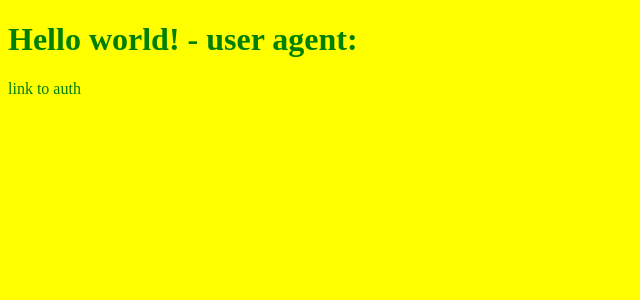
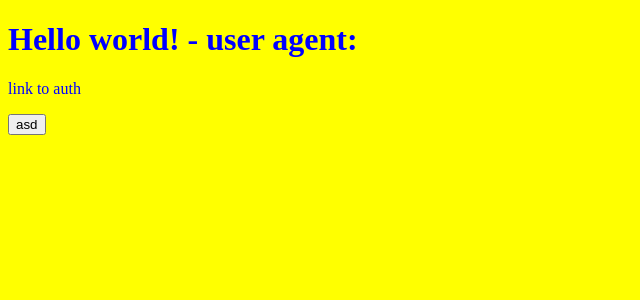
Before and after one commit to kamilmoskal/react-app, a Next.js app: page / in a window 1280 px wide. Shown: the top 300 px of the page, without its empty margins (0-640 px from the left). Built offline with nearby package versions, Linux system fonts and the light colour scheme.

Commit message:
add changing theme

```diff
--- a/src/pages/_app.tsx
+++ b/src/pages/_app.tsx
@@ -1,20 +1,35 @@
 import React from 'react'
 import NextApp from 'next/app'
 import { ThemeProvider } from 'styled-components'
-import GlobalStyle from 'src/styles/global-styles'
+import GlobalStyle from 'src/utils/global-styles'
+import { lightTheme, darkTheme, Theme } from 'src/utils/theme'
 
-const theme = {
-    primary: 'green',
+interface AppState {
+    isDarkTheme: boolean;
+    theme: Theme;
 }
 
-export default class App extends NextApp {
+export default class App extends NextApp<AppState> {
+    state = {
+        isDarkTheme: false,
+        theme: lightTheme,
+    }
+
+    toggleTheme = () => this.setState((prevState: AppState) => ({
+        isDarkTheme: !prevState.isDarkTheme,
+        theme: prevState.isDarkTheme ? lightTheme : darkTheme,
+    }))
+
     render() {
-        const { Component, pageProps } = this.props
+        const { theme } = this.state;
+        const { Component, pageProps } = this.props;
+
 
         return (
             <ThemeProvider theme={theme}>
                 <GlobalStyle />
                 <Component {...pageProps} />
+                <button onClick={this.toggleTheme}>asd</button>
             </ThemeProvider>
         )
     }
--- a/src/pages/index.tsx
+++ b/src/pages/index.tsx
@@ -1,9 +1,9 @@
 import { NextPage } from 'next';
 import Link from 'next/link'
-import styled from 'styled-components';
+import { styled } from 'src/utils/theme';
 
 export const Wrapper = styled.div`
-    ${({ theme }) => `color: ${theme.primary}`}
+    ${({ theme: { secondary } }) => `color: ${secondary.color}`}
 `
 
 const Home: NextPage<{ userAgent: string }> = ({ userAgent }) => (
--- a/src/styles/global-styles.ts
+++ b/src/utils/global-styles.ts
@@ -3,6 +3,8 @@ import { createGlobalStyle } from "styled-components";
 const GlobalStyle = createGlobalStyle`
     * {
         box-sizing: border-box;
+        transition: all 0.2s linear;
+        transition-property: color, background-color, border-color;
     }
 
     body {
--- /dev/null
+++ b/src/utils/theme.ts
@@ -0,0 +1,30 @@
+import baseStyled, { ThemedStyledInterface } from 'styled-components';
+
+export const lightTheme = {
+    all: {
+        borderRadius: '0.5rem',
+    },
+    main: {
+        color: '#FAFAFA',
+        textColor: '#212121',
+        bodyColor: '#FFF',
+    },
+    secondary: {
+        color: 'blue',
+    },
+};
+
+export const darkTheme: Theme = {
+    all: { ...lightTheme.all },
+    main: {
+        color: '#212121',
+        textColor: '#FAFAFA',
+        bodyColor: '#424242',
+    },
+    secondary: {
+        color: 'red',
+    },
+};
+
+export type Theme = typeof lightTheme;
+export const styled = baseStyled as ThemedStyledInterface<Theme>;
```
